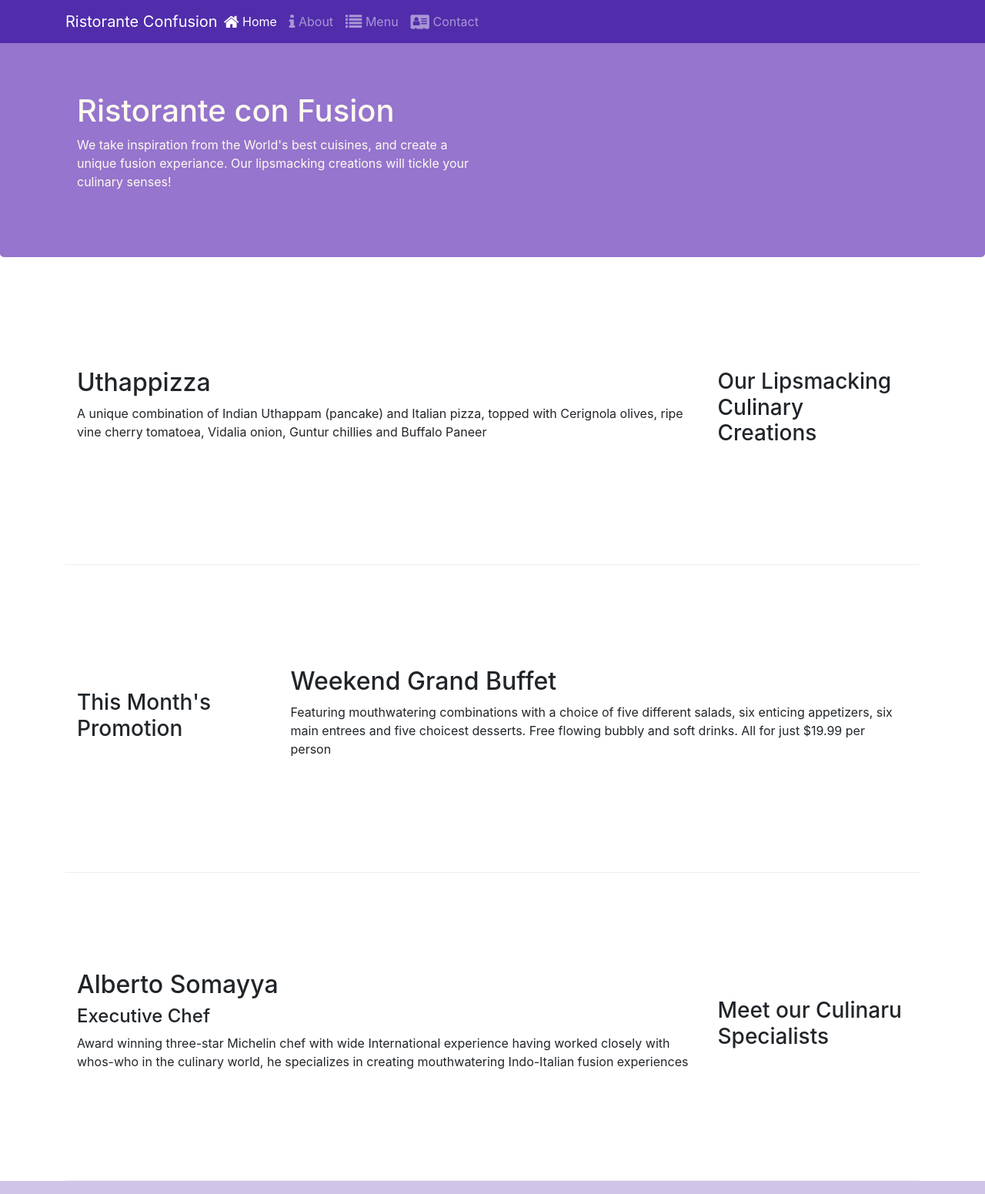
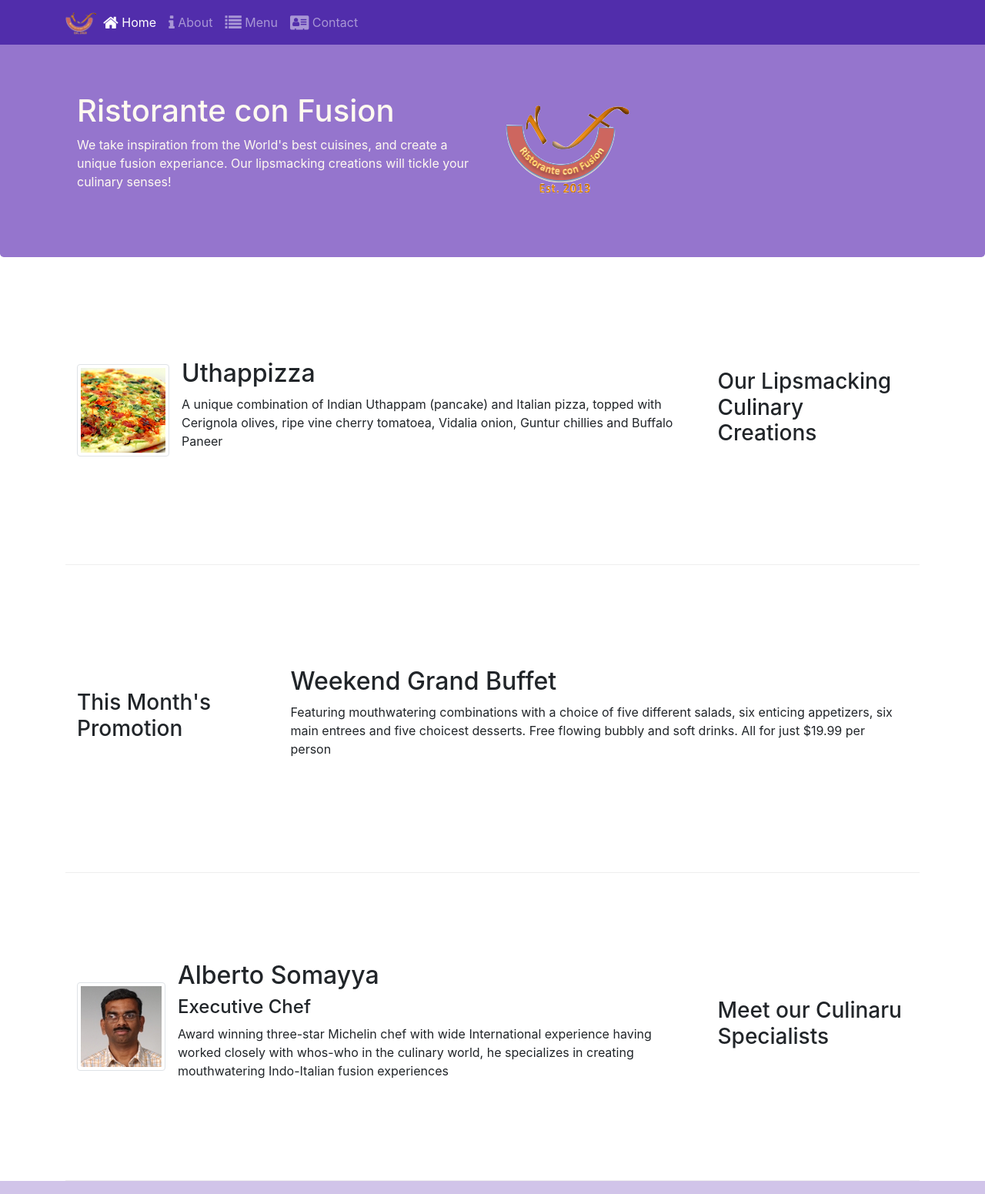
Before and after one commit to onoseremejohn/fullstack, a website: page index.html in a window 1280 px wide. Shown: the top 1551 px of the page at 77% size. Drawn offline with nearby package versions, Linux system fonts and the light colour scheme.

Commit message:
images and media

```diff
--- a/index.html
+++ b/index.html
@@ -19,7 +19,7 @@
 			<button class="navbar-toggler" type="button" data-toggle="collapse" data-target="#Navbar">
 				<span class="navbar-toggler-icon"></span>
 			</button>
-			<a href="#" class="navbar-brand mr-auto">Ristorante Confusion</a>
+			<a href="#" class="navbar-brand mr-auto"><img src="img/logo.png" alt="logo" height="30" width="41"></a>
 			<div class="collapse navbar-collapse" id="Navbar">
 				<ul class="navbar-nav mr-auto">
 					<li class="nav-item active"><a href="#" class="nav-link"><span class="fa fa-home fa-lg"></span> Home</a></li>
@@ -37,8 +37,8 @@
 					<h1>Ristorante con Fusion</h1>
 					<p>We take inspiration from the World's best cuisines, and create a unique fusion experiance. Our lipsmacking creations will tickle your culinary senses!</p>
 				</div>
-				<div class="col-12 col-sm">
-
+				<div class="col-12 col-sm align-self-center">
+					<img src="img/logo.png" alt="logo" class="img-fluid">
 				</div>
 			</div>
 		</div>
@@ -50,8 +50,13 @@
 				<h3>Our Lipsmacking Culinary Creations</h3>
 			</div>
 			<div class="col col-sm order-sm-first col-md">
-				<h2>Uthappizza</h2>
-				<p>A unique combination of Indian Uthappam (pancake) and Italian pizza, topped with Cerignola olives, ripe vine cherry tomatoea, Vidalia onion, Guntur chillies and Buffalo Paneer</p>
+				<div class="media">
+					<img src="img/uthappizza.png" alt="uthappizza" class="d-flex mr-3 img-thumbnail align-self-center">
+					<div class="media-body">
+						<h2 class="mt-0">Uthappizza</h2>
+						<p class="d-none d-sm-block">A unique combination of Indian Uthappam (pancake) and Italian pizza, topped with Cerignola olives, ripe vine cherry tomatoea, Vidalia onion, Guntur chillies and Buffalo Paneer</p>
+					</div>
+				</div>
 			</div>
 		</div>
 
@@ -70,9 +75,14 @@
 				<h3>Meet our Culinaru Specialists</h3>
 			</div>
 			<div class="col col-sm order-sm-first col-md">
-				<h2>Alberto Somayya</h2>
-				<h4>Executive Chef</h4>
-				<p>Award winning three-star Michelin chef with wide International experience having worked closely with whos-who in the culinary world, he specializes in creating mouthwatering Indo-Italian fusion experiences</p>
+				<div class="media">
+					<img src="img/alberto.png" alt="alberto" class="d-flex mr-3 align-self-center img-thumbnail">
+					<div class="media-body">
+						<h2 class="mt-0">Alberto Somayya</h2>
+						<h4>Executive Chef</h4>
+						<p class="d-none d-sm-block">Award winning three-star Michelin chef with wide International experience having worked closely with whos-who in the culinary world, he specializes in creating mouthwatering Indo-Italian fusion experiences</p>
+					</div>
+				</div>
 			</div>
 		</div>
 	</div>
```
Also changed, not shown: aboutus.html (+1 -1 lines), contactus.html (+8 -8 lines), img/alberto.png (added), img/buffet.png (added), img/logo.png (added), img/uthappizza.png (added), 1 other file.
